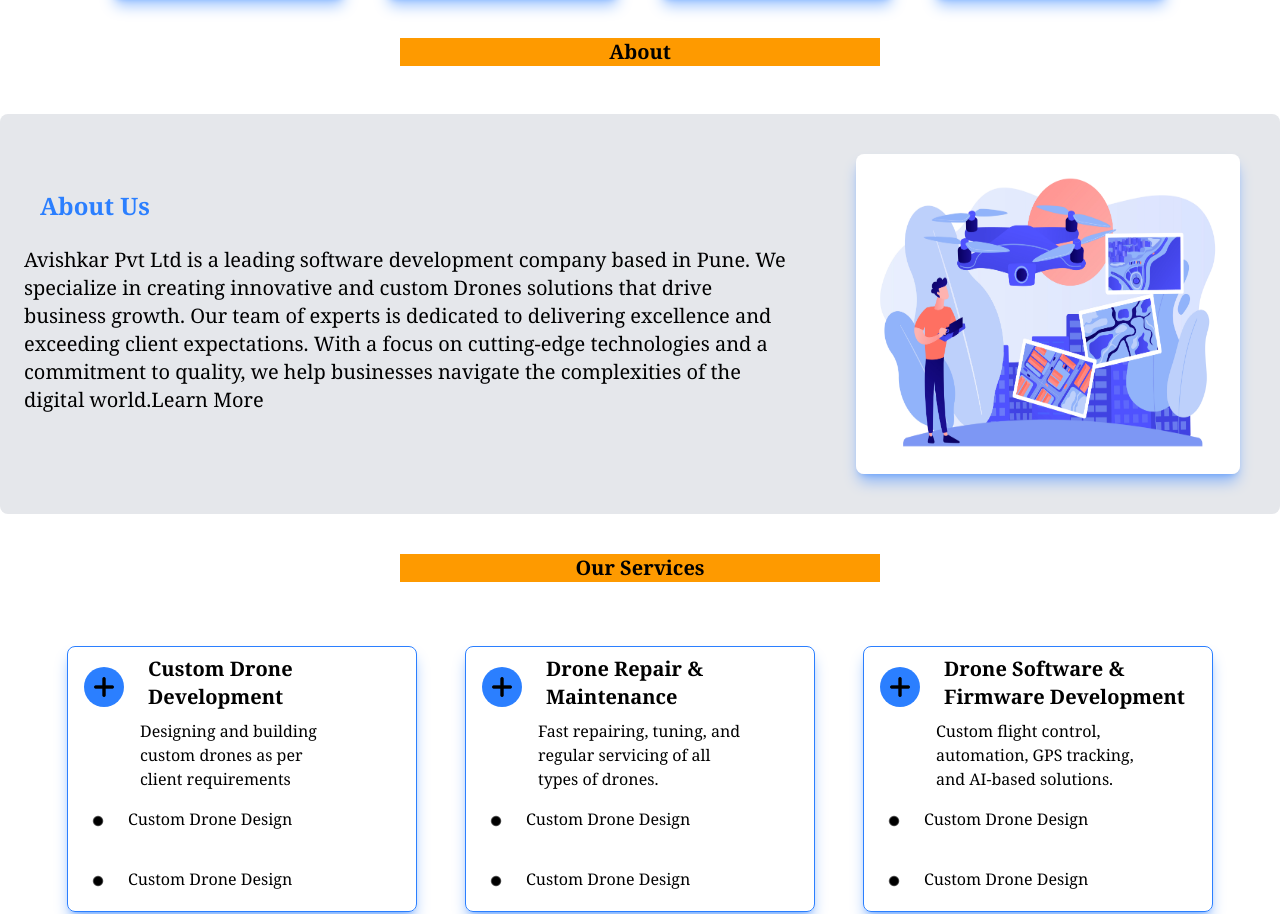
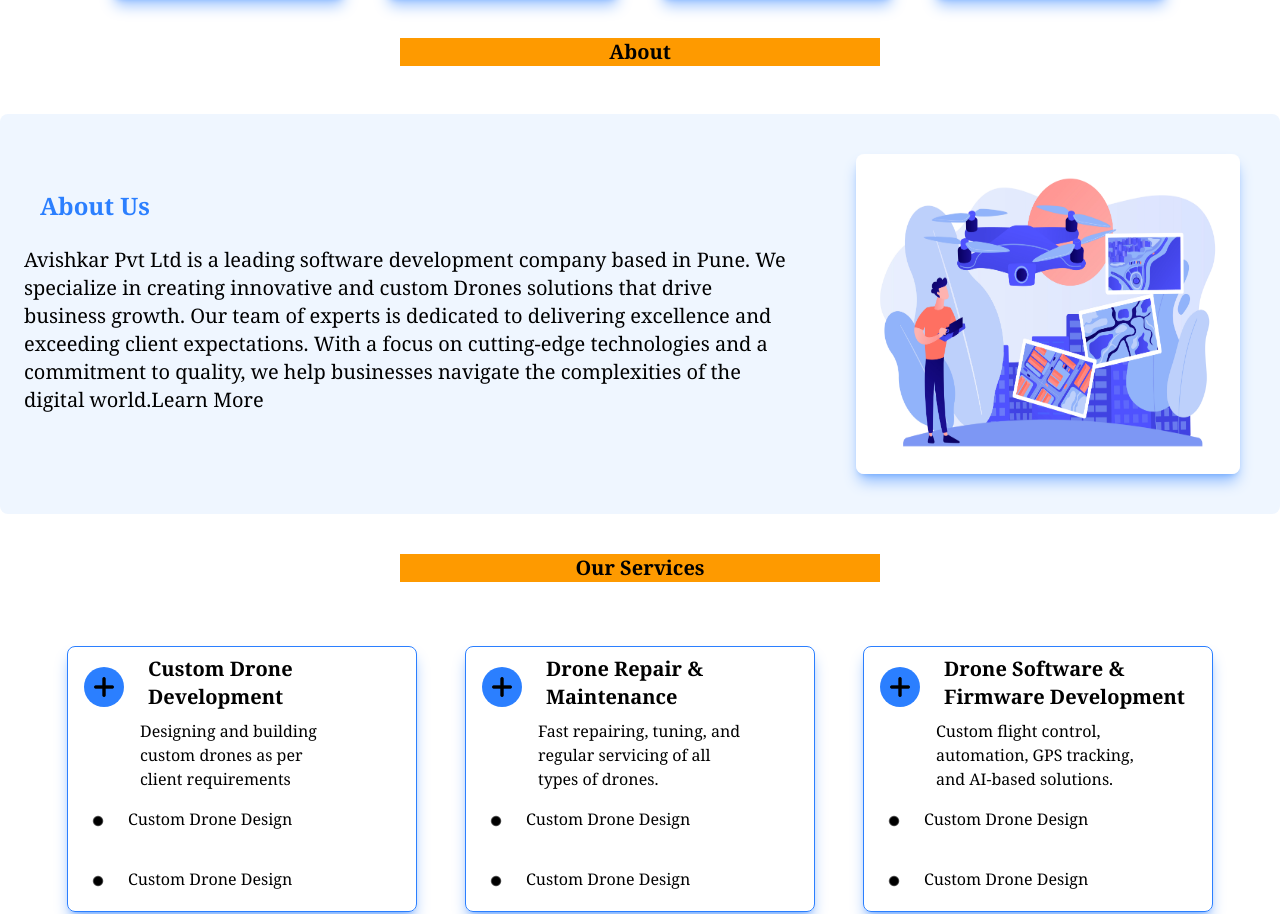
Before and after one commit to KrushnaBarhate03/React-Project, a React (Vite) app: page / in a window 1280 px wide. Shown: the part 1217-2131 px from the top of the page. Built offline with nearby package versions, Linux system fonts and the light colour scheme.

Commit message:
some changes

```diff
--- a/src/components/Aboutbutton.jsx
+++ b/src/components/Aboutbutton.jsx
@@ -29,7 +29,7 @@
     ]
     return (
         <div >
-<div className='flex sm:flex-row flex-col flex-wrap'>
+<div className='flex sm:flex-row flex-col flex- mx-auto'>
 
             {Design && (
 
--- a/src/views/Home.jsx
+++ b/src/views/Home.jsx
@@ -52,7 +52,7 @@
 
 
        <h3 className="text-center font-serif font-bold text-xl w-auto sm:w-120 mx-auto sm:mt-10 bg-amber-500 mt-10"> About</h3>
-     <div className="flex justify-center  flex-col sm:flex-row items-center h-[750px] sm:h-[400px] bg-gray-200 relative rounded-lg mt-2 sm:mt-12 ">
+     <div className="flex justify-center  flex-col sm:flex-row items-center h-[750px] sm:h-[400px] bg-blue-50 relative rounded-lg mt-2 sm:mt-12 ">
       <div>
          <h2 className="font-serif text-2xl   text-center sm:text-start font-bold text-blue-500 hidden sm:block sm:mx-10" >About Us</h2>
 
```
